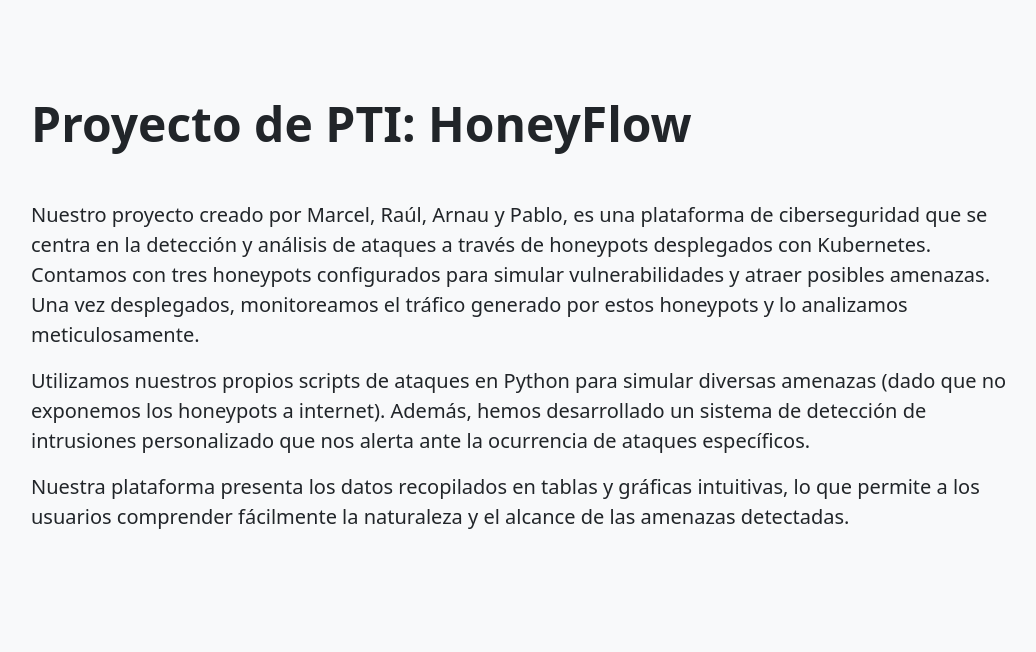
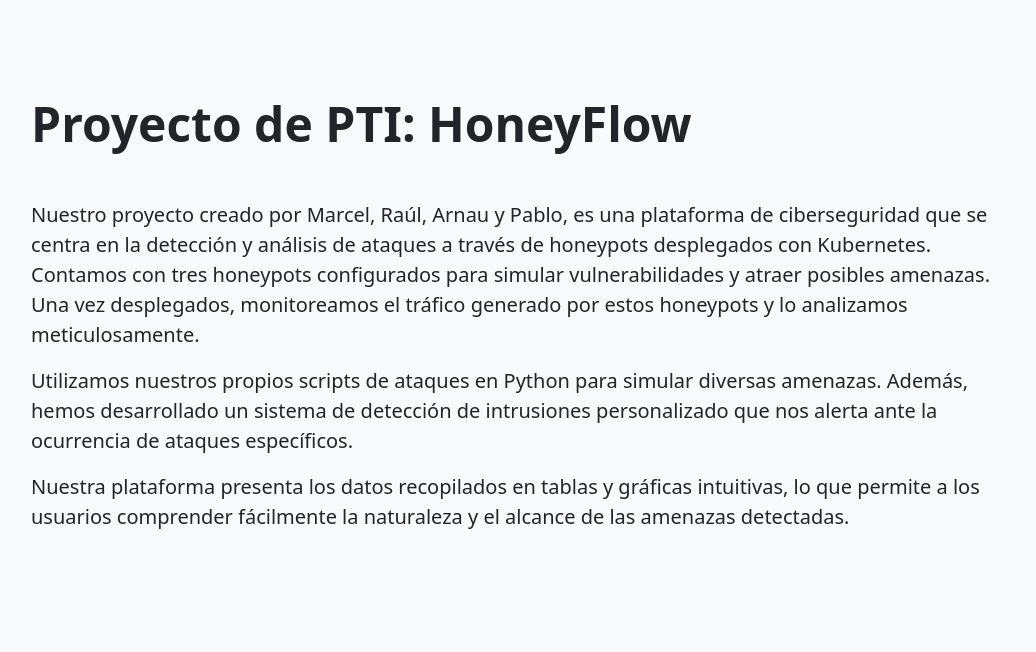
Before and after one commit to marcelca02/Honeyflow, a Flask app: page /about_project in a window 1280 px wide. Shown: the part 124-776 px from the top of the page, without its empty margins (111-1147 px from the left). Run offline with Flask 3, Linux system fonts and the light colour scheme; parts of the project's set-up code (start-up, migrations or seed data) failed here and were passed over.

Commit message:
edit about

```diff
--- a/server/app/templates/about_project.html
+++ b/server/app/templates/about_project.html
@@ -5,7 +5,7 @@
       <div class="container-fluid py-5">
         <h1 class="display-5 fw-bold">Proyecto de PTI: HoneyFlow</h1>
         <p class="col-md-12 fs-5 mt-5">Nuestro proyecto creado por Marcel, Raúl, Arnau y Pablo, es una plataforma de ciberseguridad que se centra en la detección y análisis de ataques a través de honeypots desplegados con Kubernetes. Contamos con tres honeypots configurados para simular vulnerabilidades y atraer posibles amenazas. Una vez desplegados, monitoreamos el tráfico generado por estos honeypots y lo analizamos meticulosamente.</p>
-        <p class="col-md-12 fs-5">Utilizamos nuestros propios scripts de ataques en Python para simular diversas amenazas (dado que no exponemos los honeypots a internet). Además, hemos desarrollado un sistema de detección de intrusiones personalizado que nos alerta ante la ocurrencia de ataques específicos.</p>
+        <p class="col-md-12 fs-5">Utilizamos nuestros propios scripts de ataques en Python para simular diversas amenazas. Además, hemos desarrollado un sistema de detección de intrusiones personalizado que nos alerta ante la ocurrencia de ataques específicos.</p>
         <p class="col-md-12 fs-5 mb-4">Nuestra plataforma presenta los datos recopilados en tablas y gráficas intuitivas, lo que permite a los usuarios comprender fácilmente la naturaleza y el alcance de las amenazas detectadas.</p>
       </div>
     </div>
```
